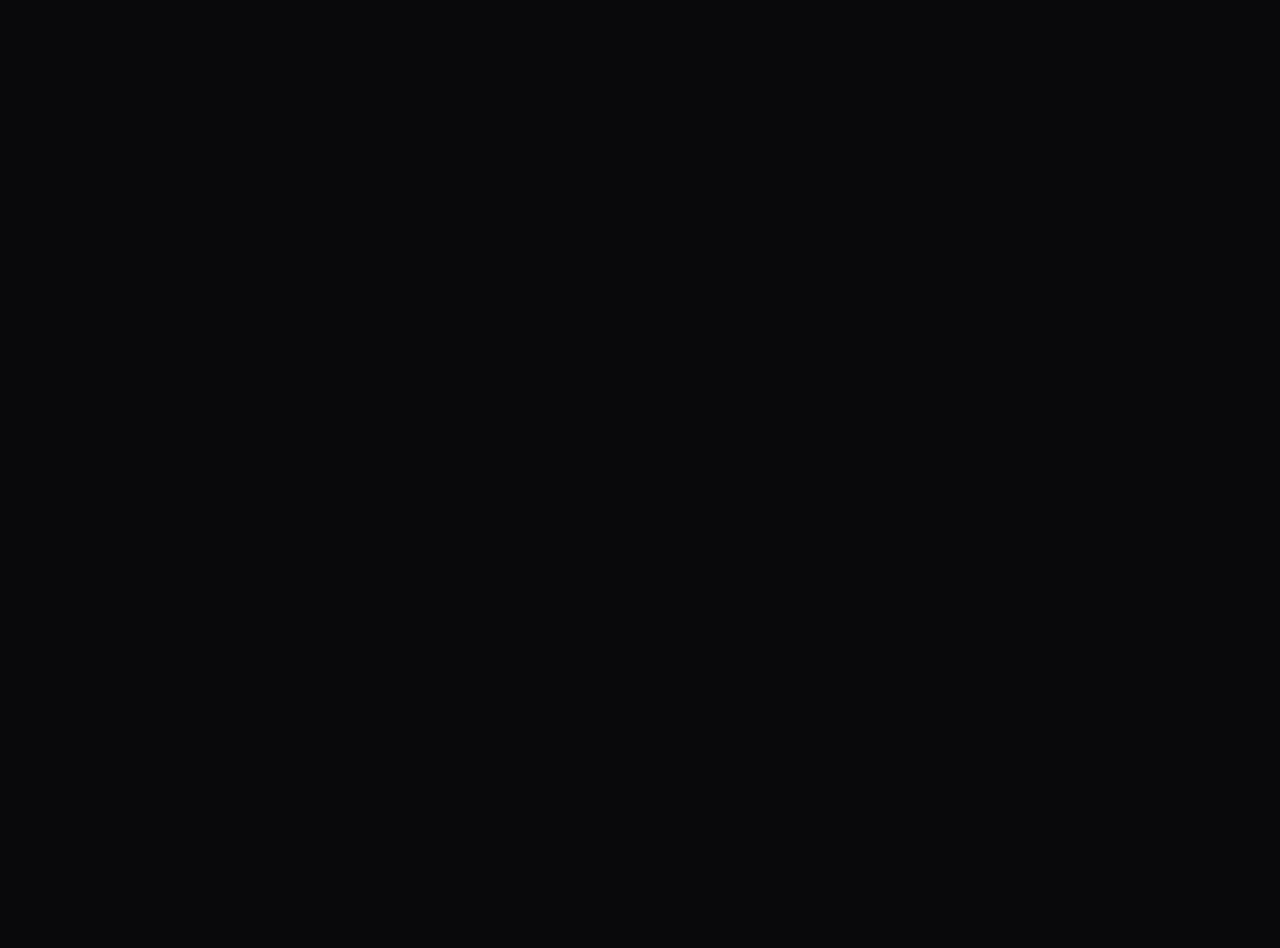
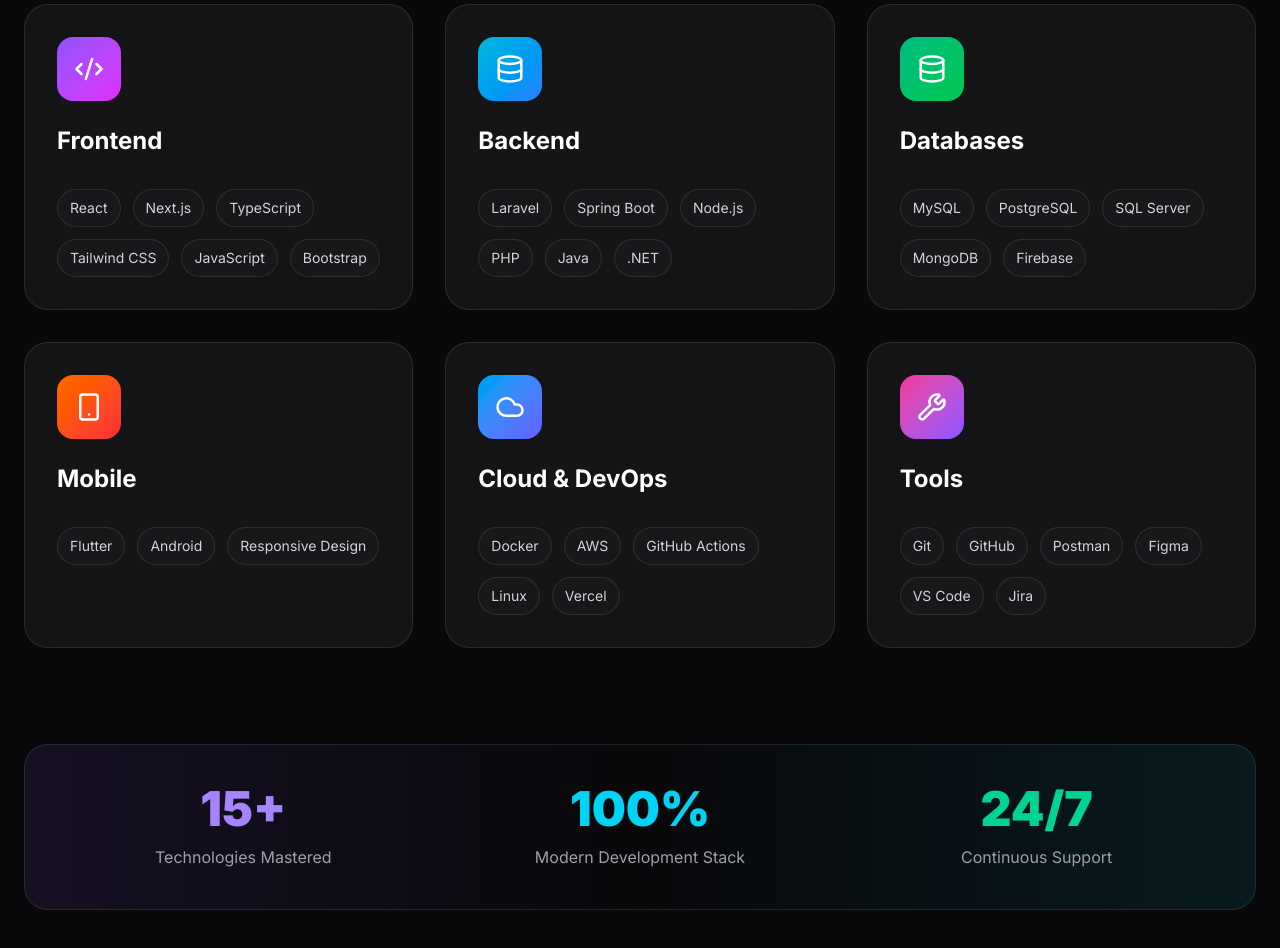
Before and after one commit to GeritoJavita/CoFixer, a Next.js app: page / in a window 1280 px wide. Shown: the part 2480-3428 px from the top of the page. Before the commit the page ends 2092 px from the top, so only its background shows below. Built offline with nearby package versions, Linux system fonts and the light colour scheme.

Commit message:
stack section

```diff
--- a/app/page.tsx
+++ b/app/page.tsx
@@ -1,6 +1,7 @@
 import Navbar from "@/components/Navbar";
 import Hero from "@/components/Hero";
 import Services from "@/components/Services";
+import TechStack from "@/components/TechStack";
 
 export default function Home() {
   return (
@@ -8,6 +9,7 @@
       <Navbar />
       <Hero />
       <Services />
+      <TechStack />
     </main>
   );
 }
--- /dev/null
+++ b/components/TechStack.tsx
@@ -0,0 +1,230 @@
+import {
+  Code2,
+  Database,
+  Cloud,
+  Smartphone,
+  Shield,
+  Wrench,
+} from "lucide-react";
+
+const categories = [
+  {
+    title: "Frontend",
+    icon: Code2,
+    color: "from-violet-500 to-fuchsia-500",
+    tech: [
+      "React",
+      "Next.js",
+      "TypeScript",
+      "Tailwind CSS",
+      "JavaScript",
+      "Bootstrap",
+    ],
+  },
+  {
+    title: "Backend",
+    icon: Database,
+    color: "from-cyan-500 to-blue-500",
+    tech: [
+      "Laravel",
+      "Spring Boot",
+      "Node.js",
+      "PHP",
+      "Java",
+      ".NET",
+    ],
+  },
+  {
+    title: "Databases",
+    icon: Database,
+    color: "from-emerald-500 to-green-500",
+    tech: [
+      "MySQL",
+      "PostgreSQL",
+      "SQL Server",
+      "MongoDB",
+      "Firebase",
+    ],
+  },
+  {
+    title: "Mobile",
+    icon: Smartphone,
+    color: "from-orange-500 to-red-500",
+    tech: [
+      "Flutter",
+      "Android",
+      "Responsive Design",
+    ],
+  },
+  {
+    title: "Cloud & DevOps",
+    icon: Cloud,
+    color: "from-sky-500 to-indigo-500",
+    tech: [
+      "Docker",
+      "AWS",
+      "GitHub Actions",
+      "Linux",
+      "Vercel",
+    ],
+  },
+  {
+    title: "Tools",
+    icon: Wrench,
+    color: "from-pink-500 to-violet-500",
+    tech: [
+      "Git",
+      "GitHub",
+      "Postman",
+      "Figma",
+      "VS Code",
+      "Jira",
+    ],
+  },
+];
+
+export default function TechStack() {
+  return (
+    <section
+      id="tech"
+      className="relative py-32"
+    >
+      <div className="mx-auto max-w-7xl px-6">
+
+        {/* Header */}
+
+        <div className="mx-auto mb-20 max-w-3xl text-center">
+
+          <span className="rounded-full border border-cyan-500/30 bg-cyan-500/10 px-4 py-2 text-sm text-cyan-300">
+            OUR TECHNOLOGIES
+          </span>
+
+          <h2 className="mt-6 text-4xl font-black md:text-5xl">
+            Built with
+            <span className="bg-gradient-to-r from-cyan-400 to-violet-400 bg-clip-text text-transparent">
+              {" "}
+              modern technologies
+            </span>
+          </h2>
+
+          <p className="mt-6 text-lg leading-8 text-zinc-400">
+            We choose reliable technologies that allow us to
+            build secure, scalable and high-performance software.
+          </p>
+
+        </div>
+
+        {/* Grid */}
+
+        <div className="grid gap-8 md:grid-cols-2 xl:grid-cols-3">
+
+          {categories.map((category) => {
+
+            const Icon = category.icon;
+
+            return (
+
+              <div
+                key={category.title}
+                className="
+                  group
+                  rounded-3xl
+                  border
+                  border-white/10
+                  bg-white/5
+                  p-8
+                  backdrop-blur-xl
+                  transition-all
+                  duration-300
+                  hover:-translate-y-2
+                  hover:border-cyan-400/40
+                "
+              >
+
+                <div
+                  className={`mb-6 flex h-16 w-16 items-center justify-center rounded-2xl bg-gradient-to-br ${category.color}`}
+                >
+                  <Icon className="text-white" size={30} />
+                </div>
+
+                <h3 className="text-2xl font-bold">
+                  {category.title}
+                </h3>
+
+                <div className="mt-8 flex flex-wrap gap-3">
+
+                  {category.tech.map((item) => (
+                    <span
+                      key={item}
+                      className="
+                        rounded-full
+                        border
+                        border-white/10
+                        bg-zinc-900
+                        px-3
+                        py-2
+                        text-sm
+                        text-zinc-300
+                        transition
+                        hover:border-cyan-400
+                        hover:text-white
+                      "
+                    >
+                      {item}
+                    </span>
+                  ))}
+
+                </div>
+
+              </div>
+
+            );
+
+          })}
+
+        </div>
+
+        {/* Bottom Section */}
+
+        <div className="mt-24 rounded-3xl border border-white/10 bg-gradient-to-r from-violet-500/10 via-transparent to-cyan-500/10 p-10">
+
+          <div className="grid gap-10 md:grid-cols-3">
+
+            <div className="text-center">
+              <h3 className="text-5xl font-black text-violet-400">
+                15+
+              </h3>
+
+              <p className="mt-3 text-zinc-400">
+                Technologies Mastered
+              </p>
+            </div>
+
+            <div className="text-center">
+              <h3 className="text-5xl font-black text-cyan-400">
+                100%
+              </h3>
+
+              <p className="mt-3 text-zinc-400">
+                Modern Development Stack
+              </p>
+            </div>
+
+            <div className="text-center">
+              <h3 className="text-5xl font-black text-emerald-400">
+                24/7
+              </h3>
+
+              <p className="mt-3 text-zinc-400">
+                Continuous Support
+              </p>
+            </div>
+
+          </div>
+
+        </div>
+
+      </div>
+    </section>
+  );
+}
```
Also changed, not shown: components/Technologies.tsx (deleted).
